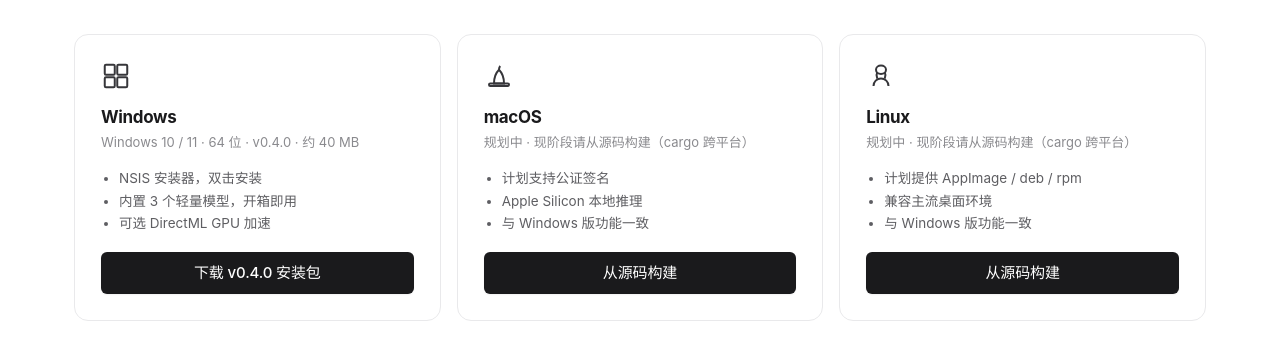
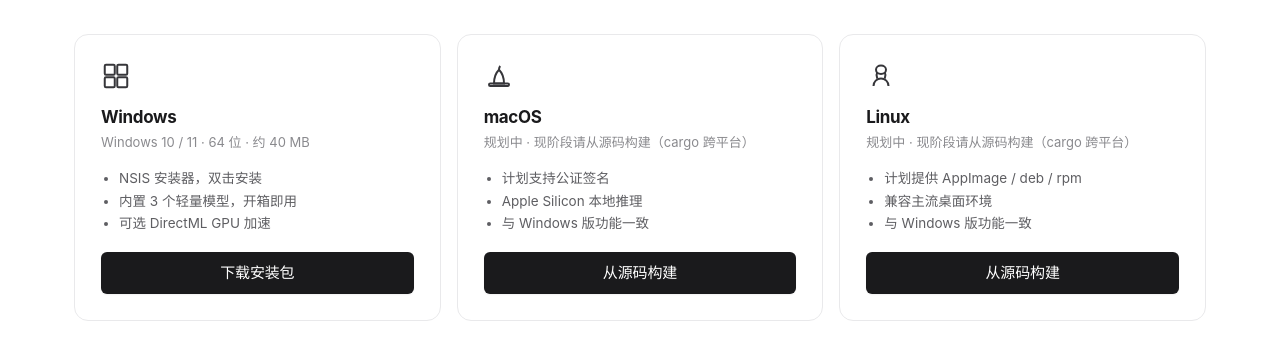
Before and after one commit to laosan-x/Yiming, a plain HTML site: page index.html in a window 1280 px wide. Shown: the part 5780-6120 px from the top of the page. Drawn offline with Linux system fonts and the light colour scheme.

Commit message:
download: 按钮改为「下载安装包」，去掉硬编码版本号（链接本就指向 releases/latest，发版无需再改网站）

```diff
--- a/index.html
+++ b/index.html
@@ -710,9 +710,9 @@ p{margin:0}
       <div class="dl">
         <svg viewBox="0 0 24 24" fill="none" stroke="#36363a" stroke-width="1.6"><rect x="3" y="3" width="8" height="8" rx="1"/><rect x="13" y="3" width="8" height="8" rx="1"/><rect x="3" y="13" width="8" height="8" rx="1"/><rect x="13" y="13" width="8" height="8" rx="1"/></svg>
         <h3>Windows</h3>
-        <p class="meta">Windows 10 / 11 · 64 位 · v0.4.0 · 约 40 MB</p>
+        <p class="meta">Windows 10 / 11 · 64 位 · 约 40 MB</p>
         <ul><li>NSIS 安装器，双击安装</li><li>内置 3 个轻量模型，开箱即用</li><li>可选 DirectML GPU 加速</li></ul>
-        <a class="btn btn-primary" href="https://github.com/laosan-x/Yiming/releases/latest" rel="noopener">下载 v0.4.0 安装包</a>
+        <a class="btn btn-primary" href="https://github.com/laosan-x/Yiming/releases/latest" rel="noopener">下载安装包</a>
       </div>
       <div class="dl">
         <svg viewBox="0 0 24 24" fill="none" stroke="#36363a" stroke-width="1.6"><path d="M8 18c0-5 1-8 4-11 3 3 4 6 4 11z"/><path d="M12 7c0-2 1-3 1-3"/><rect x="4" y="18" width="16" height="2" rx="1"/></svg>
```
